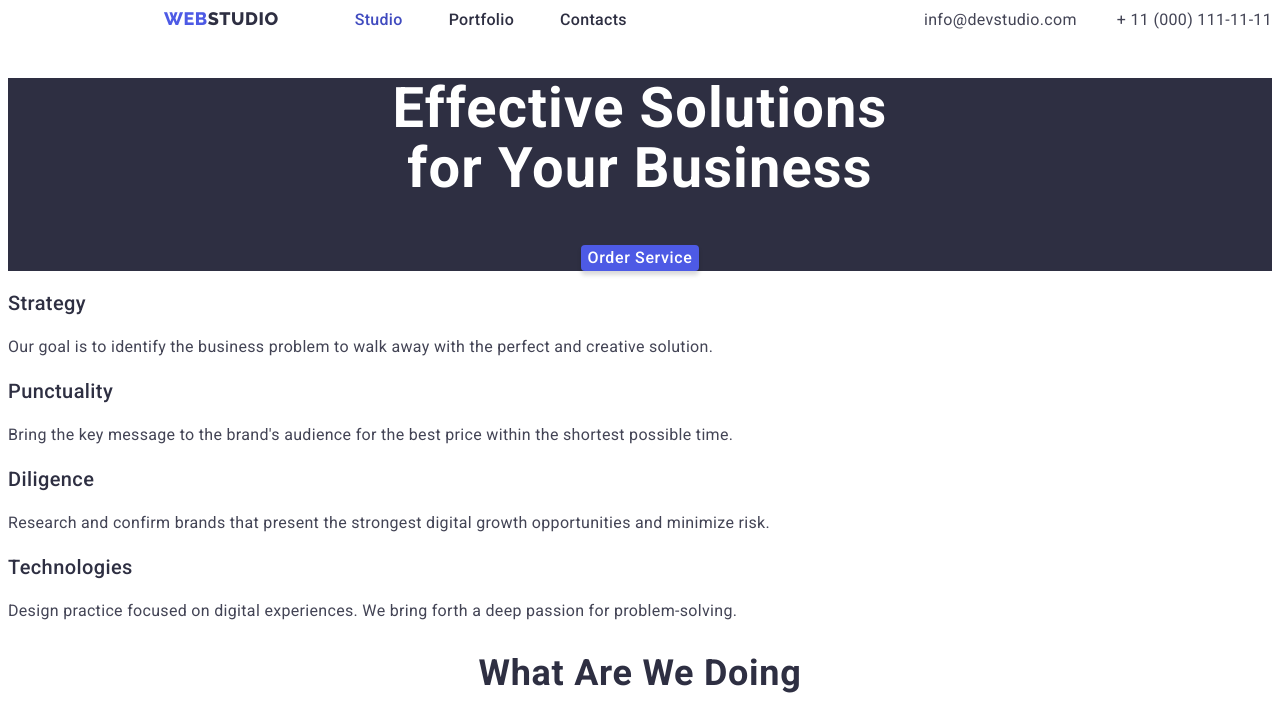
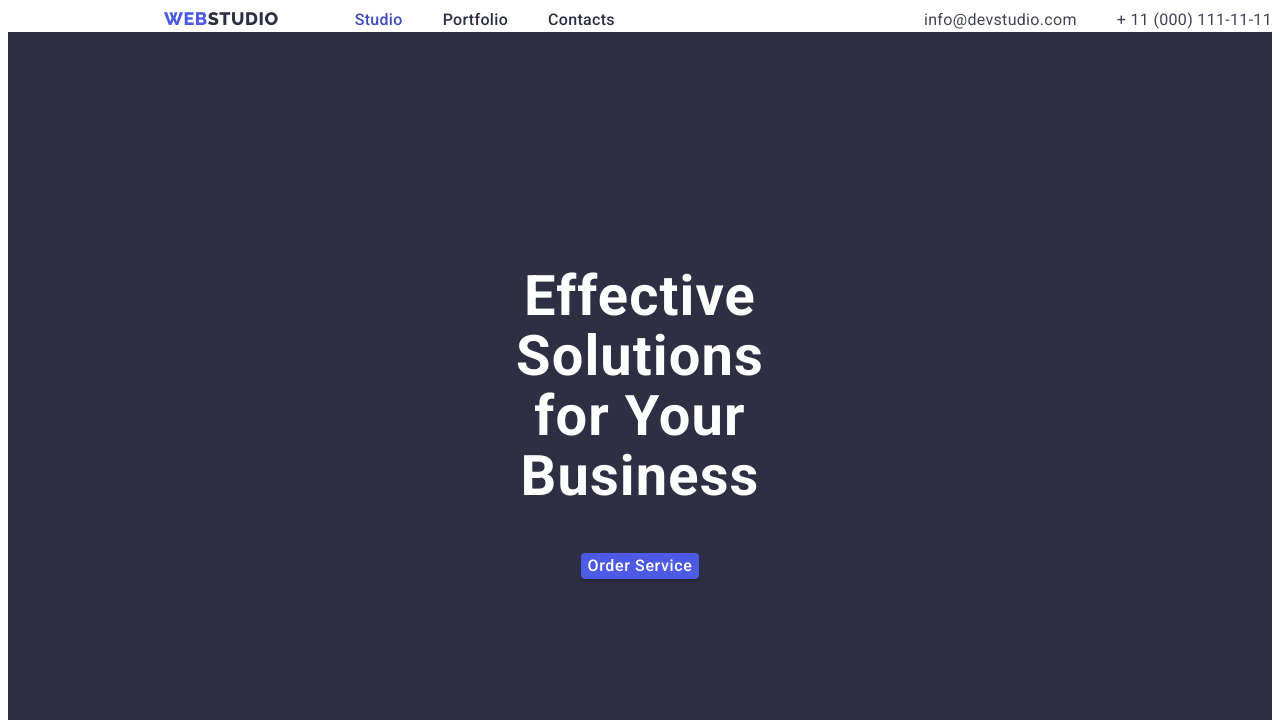
Before and after one commit to shawndwight/goit-markup-hw-03, a plain HTML site: page index.html in a window 1280 px wide. Shown: the top 720 px of the page. Drawn offline with Linux system fonts and the light colour scheme.

Commit message:
hw 3 update

```diff
--- a/css/styles.css
+++ b/css/styles.css
@@ -32,7 +32,7 @@ nav{
 
 nav .nav-menu{
     display: flex;
-    gap: 46px;
+    gap: 40px;
     margin-left: 76px;
 }
 
@@ -44,14 +44,21 @@ nav .nav-menu{
 .contacts-menu{
     display:flex;
     gap: 40px;
+
 }
-
+.hero{
+    padding: 188px 472px 292px 472px;
+}
+.hero-title{
+    display: flex;
+}
 
 
 .list {
     list-style: none;
     padding: 0;
     margin:0;
+    display: flex
 }
 
 .logo-link {
--- a/index.html
+++ b/index.html
@@ -32,7 +32,7 @@
 <main>
     <!--Section 1-->
         <section class="hero bg-hero">
-            <h1 class="hero-title">Effective Solutions<br/>for Your Business </h1>
+            <h1 class="hero-title">Effective Solutions<br>for Your Business </h1>
             <button type="button" class="button primary">Order Service</button>
         </section>
 
```
